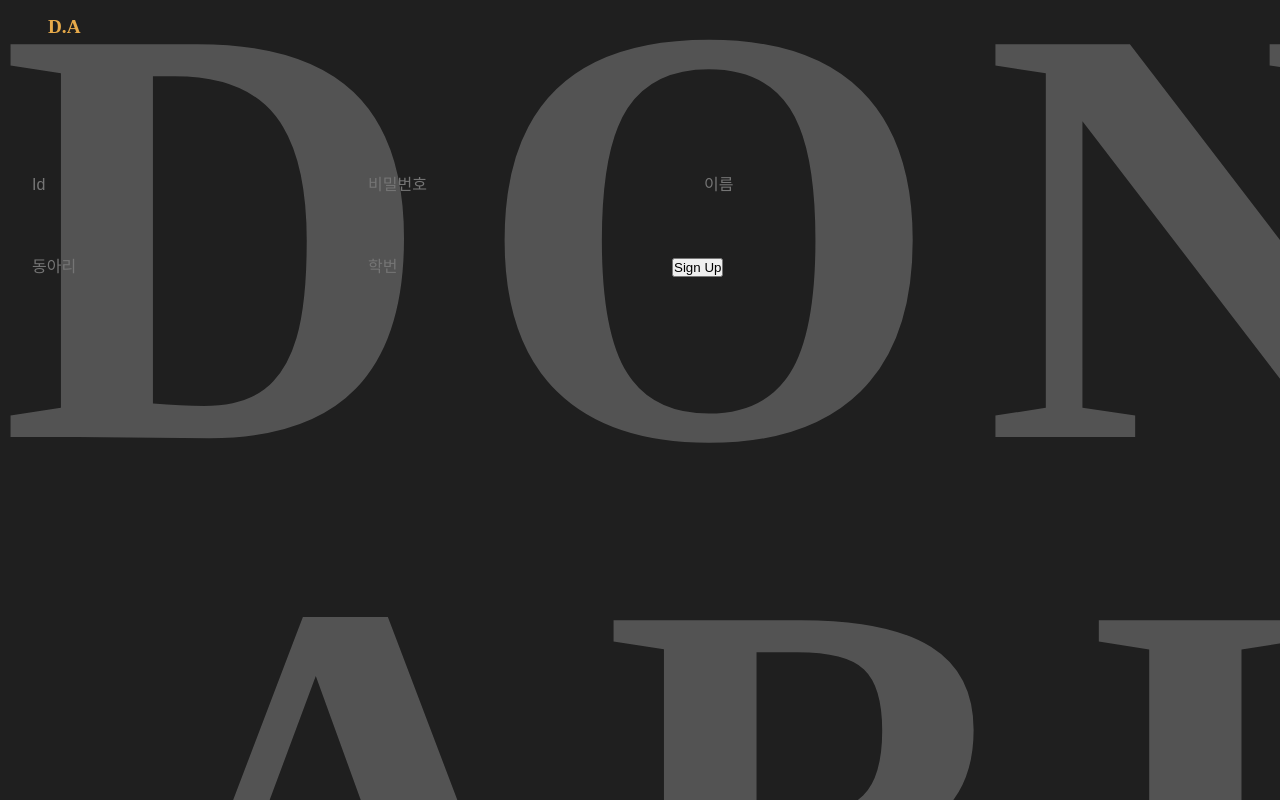
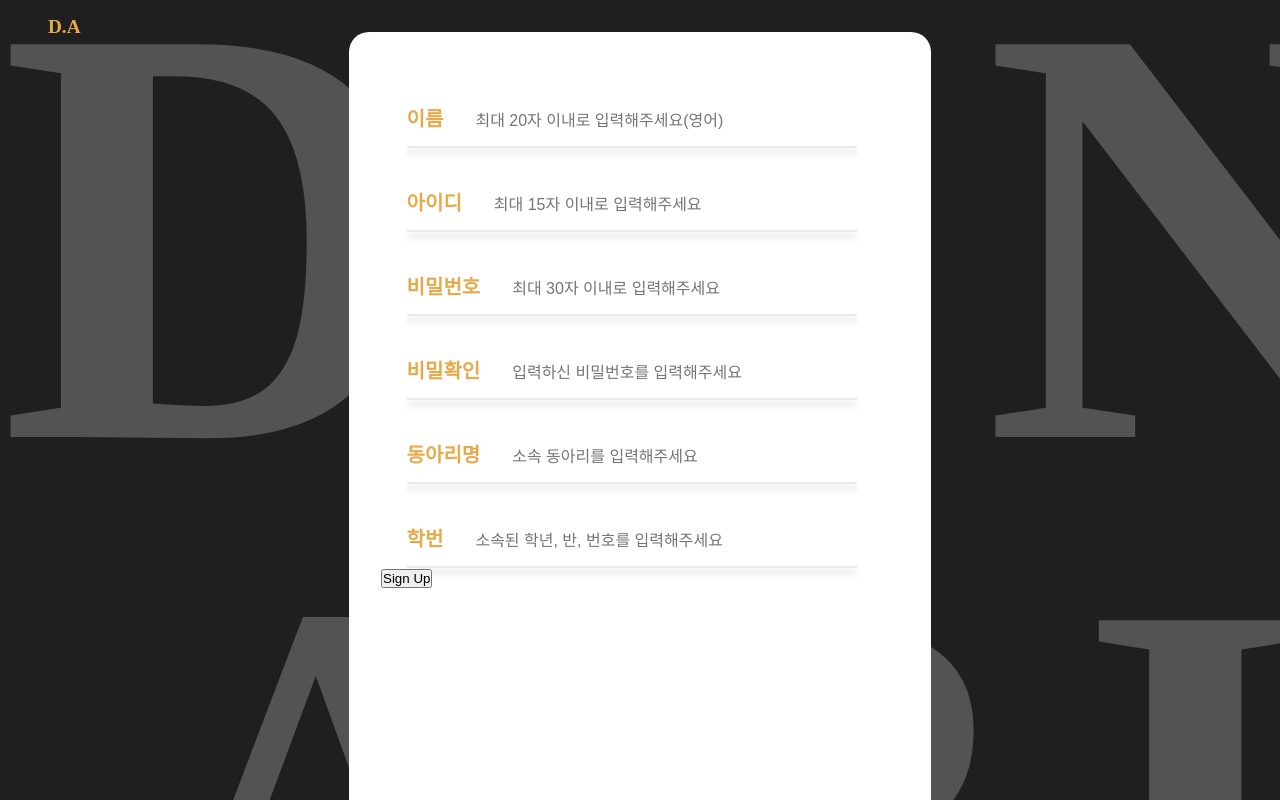
Before and after one commit to dong-area/DongArea-Frontend, a React (Create React App) app: page /SignUp in a window 1280 px wide. Built offline with nearby package versions, Linux system fonts and the light colour scheme.

Commit message:
ADD :: Check Password

```diff
--- a/src/pages/Auth/SignUp.jsx
+++ b/src/pages/Auth/SignUp.jsx
@@ -6,13 +6,14 @@ import * as S from "../../style/AuthStyle";
 const SignUp = () => {
   const [Id, setId] = useState("");
   const [Pw, setPw] = useState("");
+  const [chPw, setChPw] = useState("");
   const [Name, setName] = useState("");
   const [Club, setClub] = useState("");
   const [ClassNumber, setClassNumber] = useState("");
 
   const onSubmit = (e) => {
     e.preventDefault();
-
+    if (Pw == chPw) {
       axios
         .post("http://10.80.161.163:8080/auth/join", {
           id: Id,
@@ -28,6 +29,9 @@ const SignUp = () => {
         .catch((error) => {
           console.error("dd", error);
         });
+    } else {
+      alert("비밀번호를 확인해주세요!");
+    }
   };
 
   return (
@@ -36,37 +40,73 @@ const SignUp = () => {
         <S.BackgroundFont margin="-16rem 0rem">DONG</S.BackgroundFont>
         <S.BackgroundFont margin="20rem 8rem">ARIA</S.BackgroundFont>
         <form onSubmit={onSubmit}>
+          <S.CenterBox
+            width={"32.375rem"}
+            height={"50.5rem"}
+            margin={"-6rem auto"}
+          >
+            <S.InputGroup>
+              <S.InputSpan>이름</S.InputSpan>
+              <S.InputTag
+                className="name"
+                placeholder="최대 20자 이내로 입력해주세요(영어)"
+                value={Name}
+                onChange={(e) => setName(e.target.value)}
+              />
+              <S.InputBottomLine />
+            </S.InputGroup>
+            <S.InputGroup>
+              <S.InputSpan>아이디</S.InputSpan>
               <S.InputTag
                 className="id"
-            placeholder="Id"
+                placeholder="최대 15자 이내로 입력해주세요"
                 value={Id}
                 onChange={(e) => setId(e.target.value)}
               />
+              <S.InputBottomLine />
+            </S.InputGroup>
+            <S.InputGroup>
+              <S.InputSpan>비밀번호</S.InputSpan>
               <S.InputTag
                 className="password"
-            placeholder="비밀번호"
+                placeholder="최대 30자 이내로 입력해주세요"
                 value={Pw}
                 onChange={(e) => setPw(e.target.value)}
               />
+              <S.InputBottomLine />
+            </S.InputGroup>
+            <S.InputGroup>
+              <S.InputSpan>비밀확인</S.InputSpan>
               <S.InputTag
-            className="name"
-            placeholder="이름"
-            value={Name}
-            onChange={(e) => setName(e.target.value)}
+                className="passwordCh"
+                placeholder="입력하신 비밀번호를 입력해주세요"
+                value={chPw}
+                onChange={(e) => setChPw(e.target.value)}
               />
+              <S.InputBottomLine />
+            </S.InputGroup>
+            <S.InputGroup>
+              <S.InputSpan>동아리명</S.InputSpan>
               <S.InputTag
                 className="club"
-            placeholder="동아리"
+                placeholder="소속 동아리를 입력해주세요"
                 value={Club}
                 onChange={(e) => setClub(e.target.value)}
               />
+              <S.InputBottomLine />
+            </S.InputGroup>
+            <S.InputGroup>
+              <S.InputSpan>학번</S.InputSpan>
               <S.InputTag
                 className="class"
-            placeholder="학번"
+                placeholder="소속된 학년, 반, 번호를 입력해주세요"
                 value={ClassNumber}
                 onChange={(e) => setClassNumber(e.target.value)}
               />
+              <S.InputBottomLine />
+            </S.InputGroup>
             <button type="submit">Sign Up</button>
+          </S.CenterBox>
         </form>
       </S.EntireBox>
     </>
```
Lines whose indentation alone changed are shown as unchanged.
